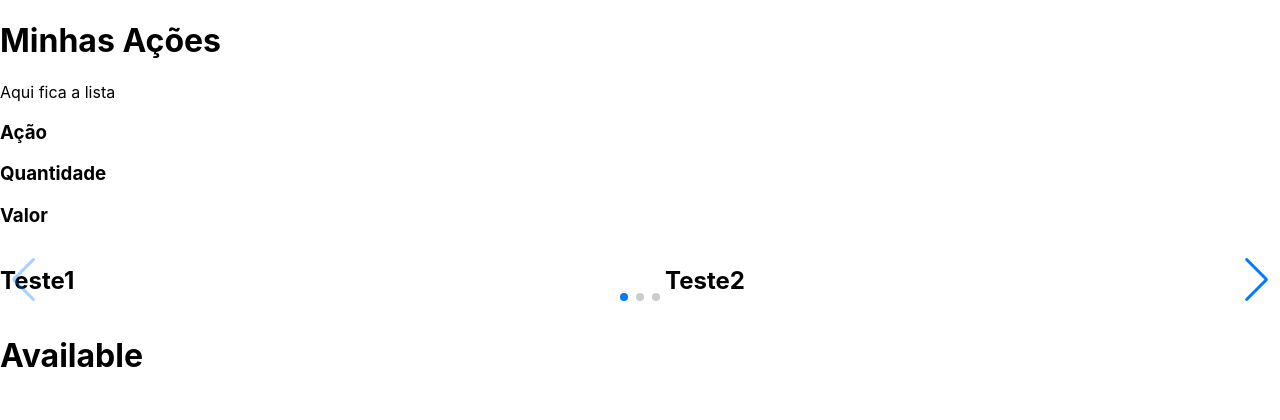
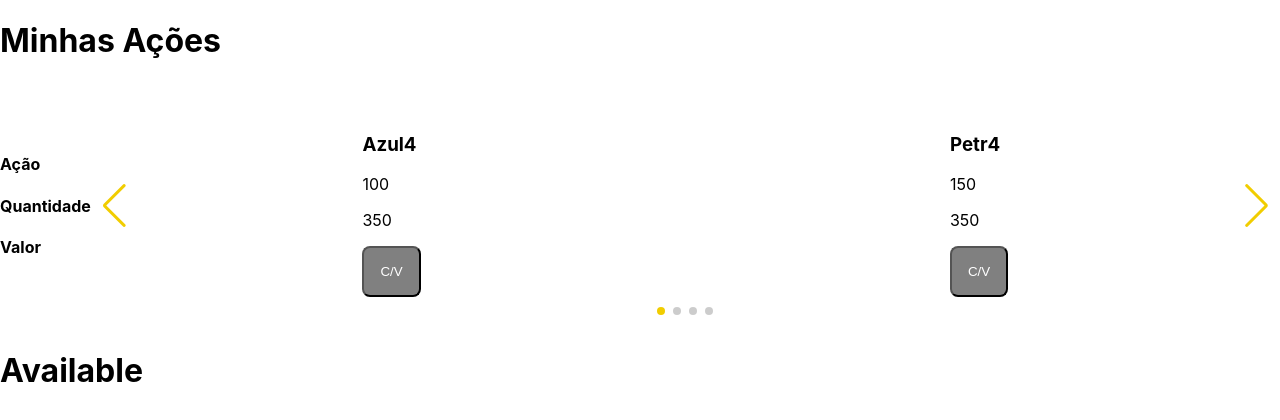
Before and after one commit to Lilian-Azevedo/XP-challenge-lilian-repository, a React (Create React App) app: page /wallet in a window 1280 px wide. Shown: the top 420 px of the page. Built offline with nearby package versions, Linux system fonts and the light colour scheme.

Commit message:
:lipstick: feat: add css basic card

```diff
--- a/src/components/Card.js
+++ b/src/components/Card.js
@@ -1,19 +1,18 @@
-import React from 'react'
+import React from 'react';
+import '../styles/card.css';
 
-const Card = () => {
+const Card = (infoStock) => {
+  const  { name, qtd, value } = infoStock;
+
   return (
-    <div class="portfolio_content grid swiper-slide">
-        <h3>Name Action</h3>
-        {/* colocar imagem da empresa */}
-        <div class="portfolio_data">
-            <h3 class="portfolio_title">Nome Action</h3>
-            <p class="portfolio_description">Quantidade</p>
-            <p class="portfolio_description">Valor</p>
+    <div class="portfolio_data">
+        <h3 class="portfolio_title">{ name }</h3>
+        <p class="portfolio_description">{ qtd }</p>
+        <p class="portfolio_description">{ value }</p>
 
-            <a href="#" class="button button--flex button--small portfolio_button">
-                <i class="uil uil-arrow-right button_icon"></i>
-            </a>
-        </div>
+        <button class="button button--flex">
+            C/V
+        </button>
     </div>
   )
 }
--- a/src/components/UserStocks.js
+++ b/src/components/UserStocks.js
@@ -3,7 +3,11 @@ import { Swiper, SwiperSlide } from 'swiper/react';
 import { Navigation, Pagination, Scrollbar, A11y } from 'swiper';
 import 'swiper/swiper-bundle.min.css';
 import 'swiper/swiper.min.css';
+import '../styles/slides.css';
+import Card from './Card';
 // import Card from './Card';
+
+const arrayTest = [{ name: 'Azul4', qtd: 100, value: 350 }, { name: 'Petr4', qtd: 150, value: 350 }, { name: 'Vale4',  qtd: 100, value: 350 }, { name: 'Petr4',  qtd: 100, value: 350 }]
 
 const UserStocks = () => {
   return (
@@ -13,52 +17,23 @@ const UserStocks = () => {
       </div>
       <section className='container-stocks-user'>
         <div>
-          <p>Aqui fica a lista</p>
-          <div>
-            <h3>Ação</h3>
-            <h3>Quantidade</h3>
-            <h3>Valor</h3>
-          </div>
+          <h4>Ação</h4>
+          <h4>Quantidade</h4>
+          <h4>Valor</h4>
         </div>
         <Swiper
           modules={[Navigation, Pagination, Scrollbar, A11y]}
           spaceBetween={50}
           slidesPerView={2}
           navigation
-          pagination={{ clickable: true }}>
-          <SwiperSlide>
-            <h1>Teste1</h1>
-            {/* <Card /> */}
-          </SwiperSlide>
-
-            <SwiperSlide>
-                <h1>Teste2</h1>
-            </SwiperSlide>
-
-            <SwiperSlide>
-                <h1>Teste3</h1>
-            </SwiperSlide>
-
-            <SwiperSlide>
-                <h1>Teste</h1>
-            </SwiperSlide>
+          pagination={{ clickable: true }}
+          loop={ true }>
+            {arrayTest.map((item, index) => (
+              <SwiperSlide key={index}>
+                <Card {...item}/>
+              </SwiperSlide>
+            ))}
         </Swiper>
-        {/* <section>
-          <div>
-            <div>
-            {/* Fazer um map aqui dentro
-              <p>Aqui fica os cards</p>
-            </div>
-          </div>
-          <div class="swiper-button-next">
-              <i class="uil uil-angle-right-b swiper-portfolio-icon"></i>
-          </div>
-          <div class="swiper-button-prev">
-            <i class="uil uil-angle-left-b swiper-portfolio-icon"></i>
-          </div>
-
-          <div class="swiper-pagination" />
-        </section> */}
       </section>
     </div>
   )
--- a/src/styles/card.css
+++ b/src/styles/card.css
@@ -1,23 +1,17 @@
-.swiper-button-prev::after,
-.swiper-button-next::after {
-    content: '';
+.button {
+    display: inline-block;
+    background-color: gray;
+    color: #fff;
+    padding: 1rem;
+    border-radius: .5rem;
+    /* font-weight: 500; */
 }
 
-.swiper-portfolio-icon {
-    font-size: 3rem;
-    color: var(--first-color);
+.button:hover {
+    background-color: rgb(192, 161, 161);
 }
 
-.swiper-pagination-bullets {
-    margin-bottom: -2.5rem;
+.button---flex {
+    display: inline-flex;
+    align-items: center;
 }
-
-.swiper-pagination-bullet-active {
-    background-color:var(--first-color);
-}
-
-.swiper-button-prev,
-.swiper-button-next,
-.swiper-pagination-bullet {
-    outline: none;
-}
--- a/src/styles/slides.css
+++ b/src/styles/slides.css
@@ -0,0 +1,23 @@
+.swiper {
+    padding: 32px;
+}
+
+.swiper-slide {
+    display: flex;
+    justify-content: center;
+}
+
+.swiper-pagination-bullet-active {
+    background-color: rgb(241, 205, 0);
+}
+
+.swiper-button-prev,
+.swiper-button-next {
+    color: rgb(241, 205, 0);
+}
+
+.container-stocks-user {
+    display: flex;
+    justify-content: center;
+    align-items: center;
+}
```
